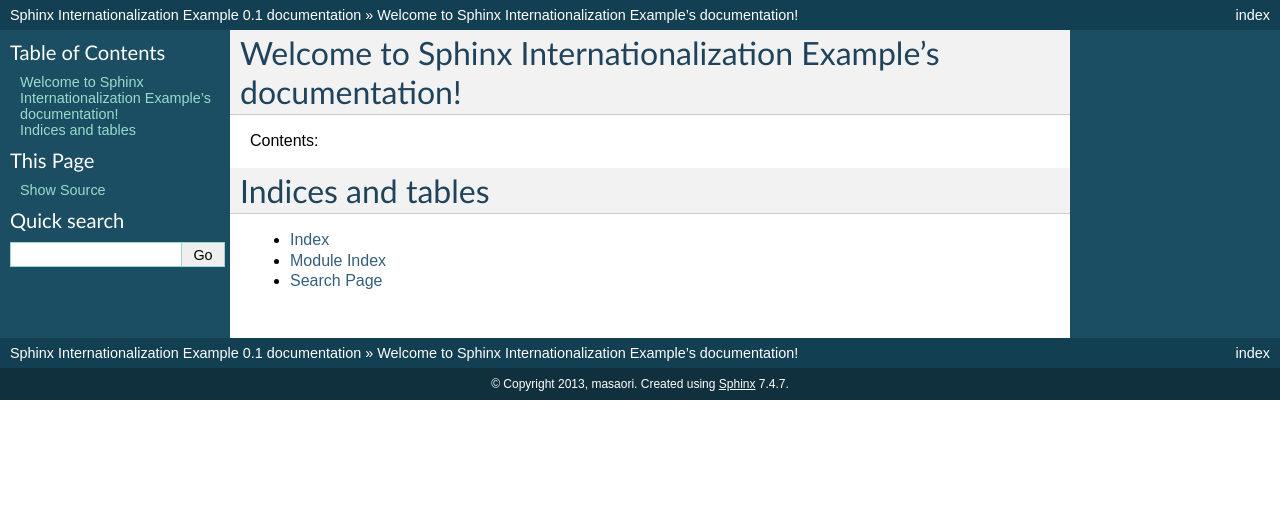
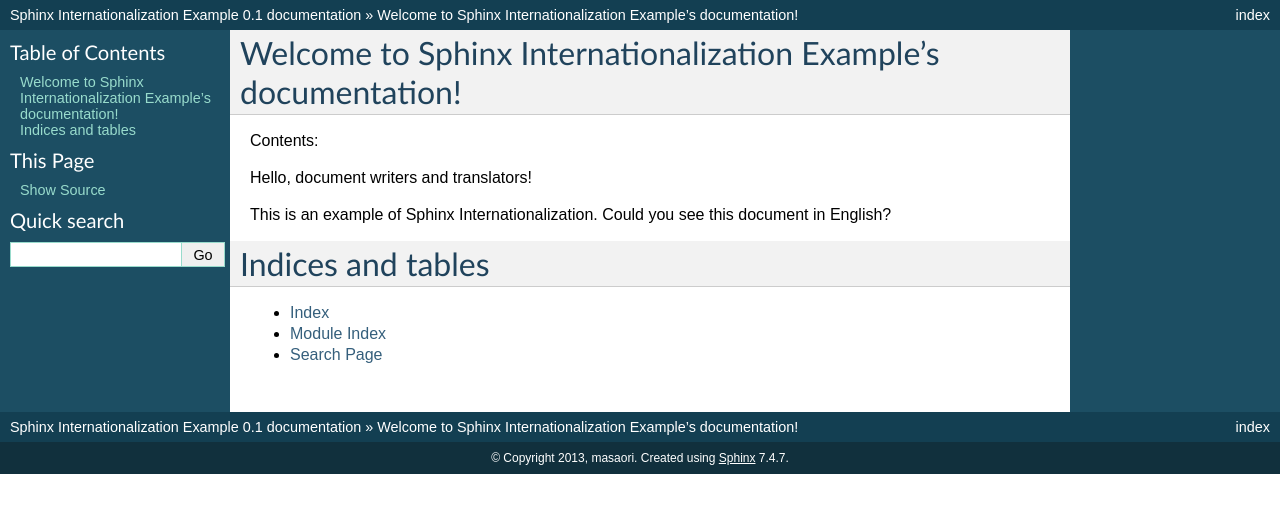
Before and after one commit to masaori335/sphinx-internationalization-example, a Sphinx documentation site: the page built from doc/index.rst, in a window 1280 px wide. Shown: the top 513 px of the page. Built offline with Sphinx 7.4.7, drawn with Linux system fonts in a browser that asks for light colours.

Commit message:
Move contents to index.rst

```diff
--- a/doc/index.rst
+++ b/doc/index.rst
@@ -7,6 +7,11 @@
 ===============================================================
 
 Contents:
+
+Hello, document writers and translators!
+
+This is an example of Sphinx Internationalization.
+Could you see this document in English?
 
 .. toctree::
    :maxdepth: 2
```
Also changed, not shown: doc/sample.en.rst (deleted, +0 -7 lines).
